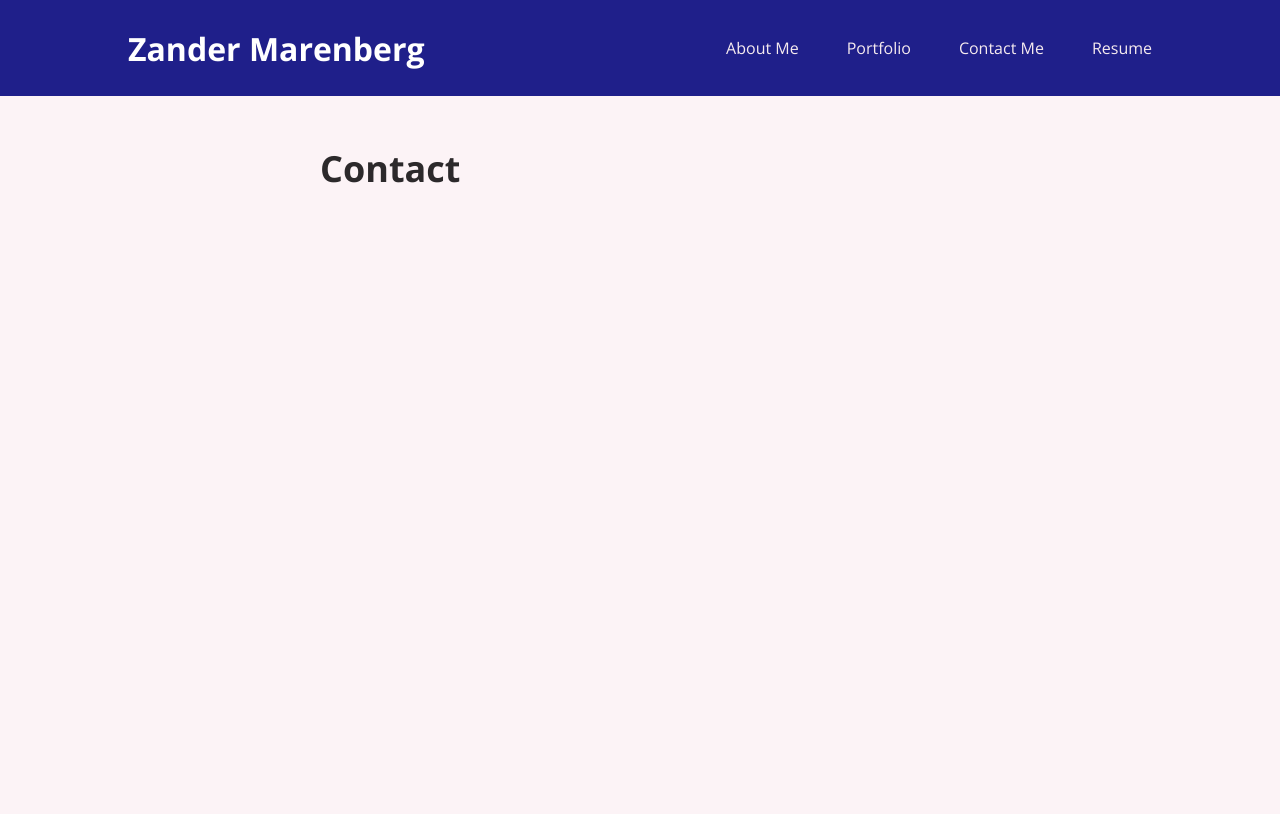
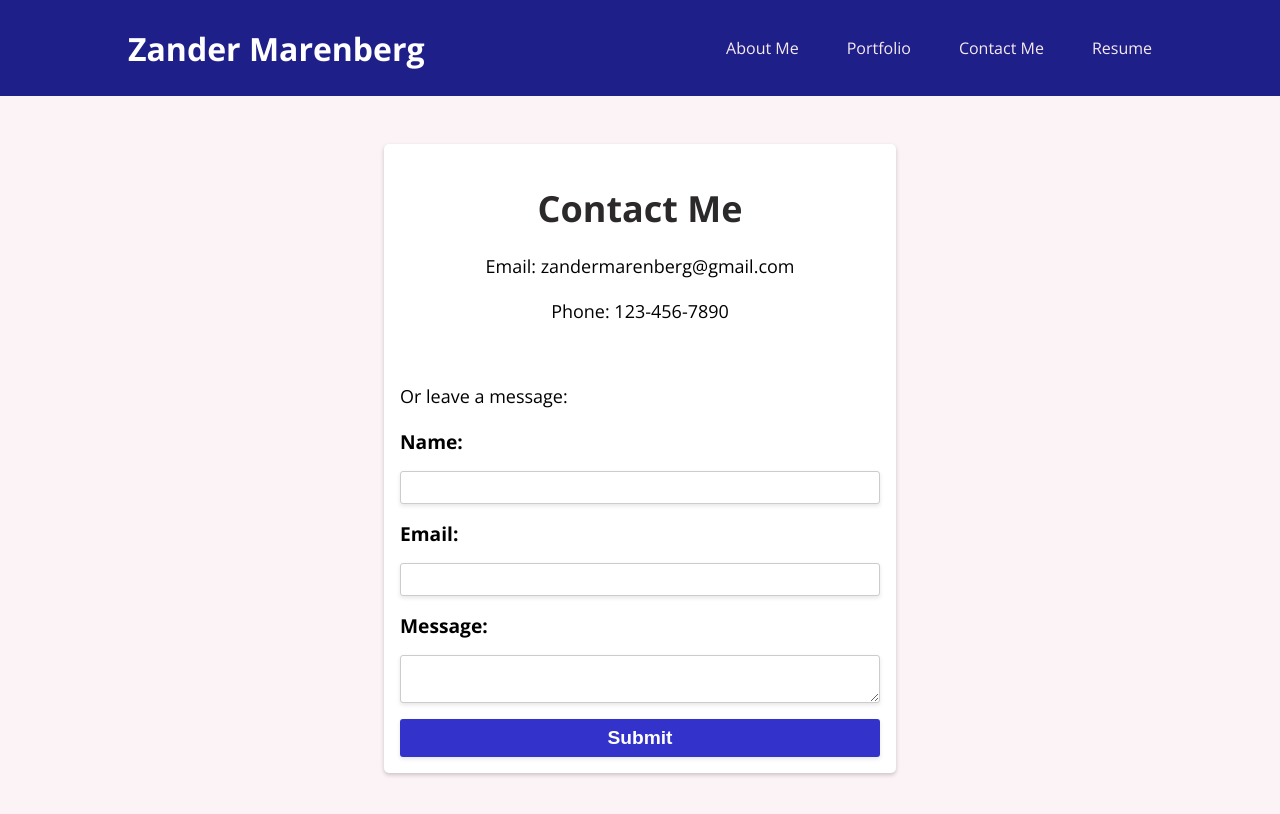
Before and after one commit to Zander-M75/React-Portfolio, a React (Create React App) app in the folder portfolio/: page /contact in a window 1280 px wide. Shown: the top 814 px of the page. Built offline with nearby package versions, Linux system fonts and the light colour scheme.

Commit message:
contact me component and css is rendering in contactMe

```diff
--- a/portfolio/src/components/AboutMeComponent/AboutMeComponent.js
+++ b/portfolio/src/components/AboutMeComponent/AboutMeComponent.js
@@ -11,7 +11,7 @@ function AboutMeComponent() {
                 <div className={styles.content}>
                     <h1>About Me</h1>
                     <p>
-                        Hi there! I'm a web developer with a passion for creating beautiful and functional websites. I have experience with various web technologies and I'm always learning new things to improve my skills. In my free time, I enjoy hiking, reading, and playing video games.
+                        Hi there! My name is Zander Marenberg and I'm a web developer with a passion for creating beautiful and functional websites. I have experience with various web technologies and I'm always learning new things to improve my skills. In my free time, I enjoy watching sports, playing video games, and spending time with my family.  The New York Rangers will win the Stanley Cup in 2023.
                     </p>
                 </div>
             </div>
--- a/portfolio/src/components/AboutMeComponent/AboutMeComponent.module.css
+++ b/portfolio/src/components/AboutMeComponent/AboutMeComponent.module.css
@@ -2,7 +2,7 @@
     display: flex;
     justify-content: center;
     align-items: center;
-    height: 50vh;
+    height: 70vh;
 }
 
 .card {
--- /dev/null
+++ b/portfolio/src/components/ContactMeComponent/ContactMeComponent.js
@@ -0,0 +1,34 @@
+import React from 'react';
+import styles from './ContactMeComponent.module.css';
+
+function ContactMeComponent() {
+    return (
+        <div className={styles.container}>
+            <div className={styles.card}>
+                <div className={styles.contactInfo}>
+                    <h1>Contact Me</h1>
+                    <p>Email: zandermarenberg@gmail.com</p>
+                    <p>Phone: 123-456-7890</p>
+                </div>
+                <br />
+                <div className={styles.form}>
+                    <p>Or leave a message:</p>
+                    <form>
+                        <label htmlFor="name">Name:</label>
+                        <input type="text" id="name" name="name" required />
+
+                        <label htmlFor="email">Email:</label>
+                        <input type="email" id="email" name="email" required />
+
+                        <label htmlFor="message">Message:</label>
+                        <textarea id="message" name="message" required></textarea>
+
+                        <button type="submit">Submit</button>
+                    </form>
+                </div>
+            </div>
+        </div>
+    );
+}
+
+export default ContactMeComponent;
--- /dev/null
+++ b/portfolio/src/components/ContactMeComponent/ContactMeComponent.module.css
@@ -0,0 +1,54 @@
+.container {
+    display: flex;
+    justify-content: center;
+    align-items: center;
+    height: 100%;
+
+}
+
+.card {
+    background-color: white;
+    padding: 1rem;
+    border-radius: 5px;
+    box-shadow: 0 2px 4px rgba(0, 0, 0, 0.2);
+    width: 80%;
+}
+
+.contactInfo {
+    text-align: center;
+}
+
+.form {
+    margin-top: 1rem;
+}
+
+form {
+    display: flex;
+    flex-direction: column;
+    gap: 1rem;
+}
+
+label {
+    font-size: 1.2rem;
+    font-weight: bold;
+}
+
+input,
+textarea {
+    padding: 0.5rem;
+    border: 1px solid #ccc;
+    border-radius: 3px;
+    box-shadow: 0 2px 4px rgba(0, 0, 0, 0.1);
+}
+
+button[type='submit'] {
+    background-color: rgb(51, 51, 204);
+    color: white;
+    padding: 0.5rem;
+    border: none;
+    border-radius: 3px;
+    box-shadow: 0 2px 4px rgba(0, 0, 0, 0.1);
+    cursor: pointer;
+    font-size: 1.2rem;
+    font-weight: bold;
+}
--- a/portfolio/src/pages/Contact.js
+++ b/portfolio/src/pages/Contact.js
@@ -1,8 +1,9 @@
+import ContactMeComponent from "../components/ContactMeComponent/ContactMeComponent";
 
 function Contact() {
     return (
         <div>
-            <h1>Contact</h1>
+            <ContactMeComponent />
         </div>
     );
 }
```
